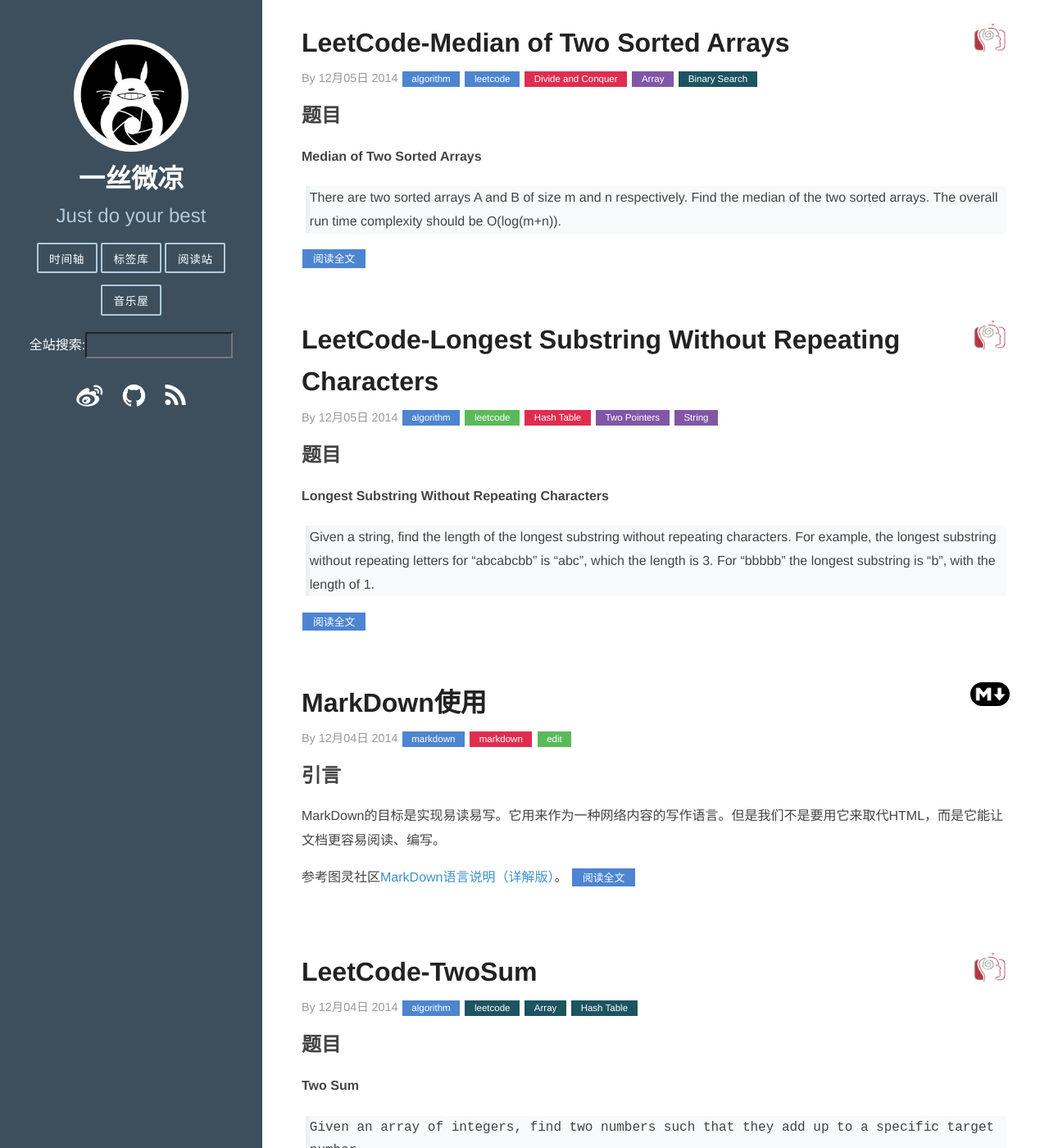
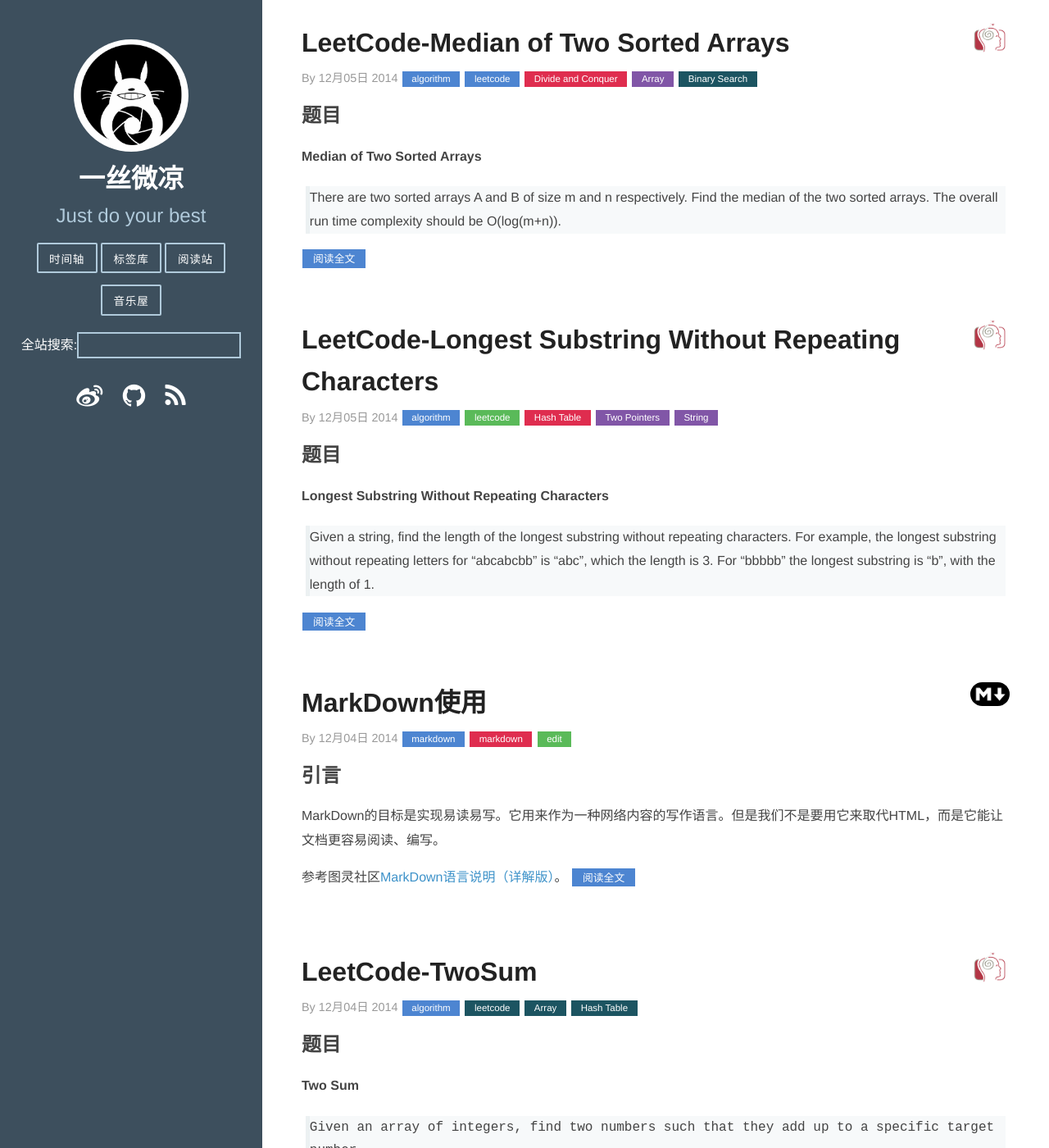
Before and after one commit to hexo2hexo/xwzpp.github.io, a Jekyll site: the page built from index.html, in a window 1280 px wide and 1400 px high. Shown: the whole window at 82% size. Built offline with Jekyll 4.4.1, drawn with Linux system fonts in a browser that asks for light colours; Markdown is read by kramdown in place of the engine named in the settings; the list of posts is cut into pages by our own code.

Commit message:
2014-12-5

```diff
--- a/css/JekyllPure.css
+++ b/css/JekyllPure.css
@@ -324,10 +324,10 @@
 .search form INPUT[type="text"] {
    // background: #2d3339;
     background: rgb(61, 79, 93);
-    border: 1;
+    border: 2px solid rgb(176, 202, 219);
     margin: 20px 0;
     padding: 5px 0 5px 0px;
-    width: 180px;
+    width: 200px;
     color: #ffffff;
 }
 .header a{
```
